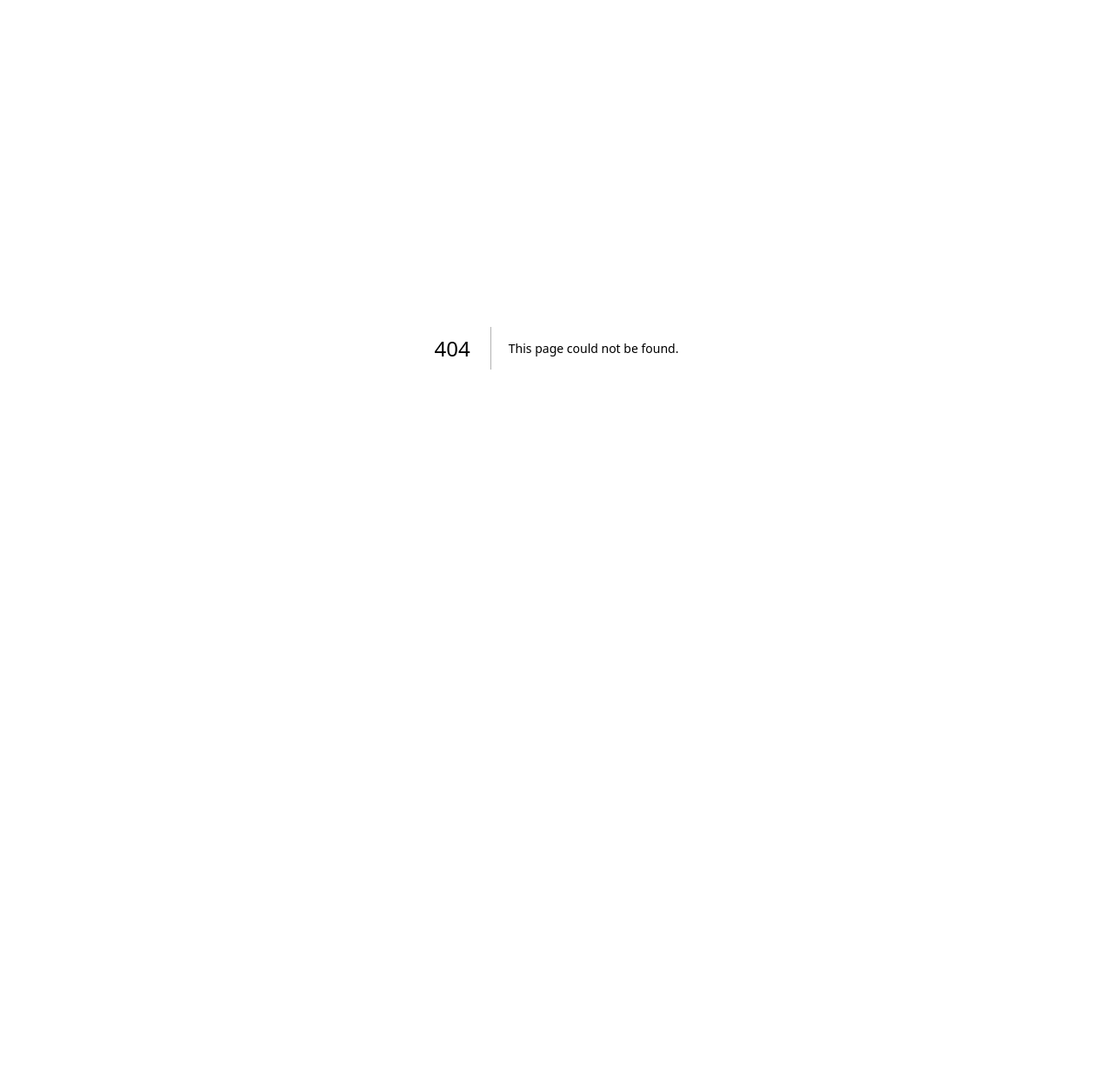
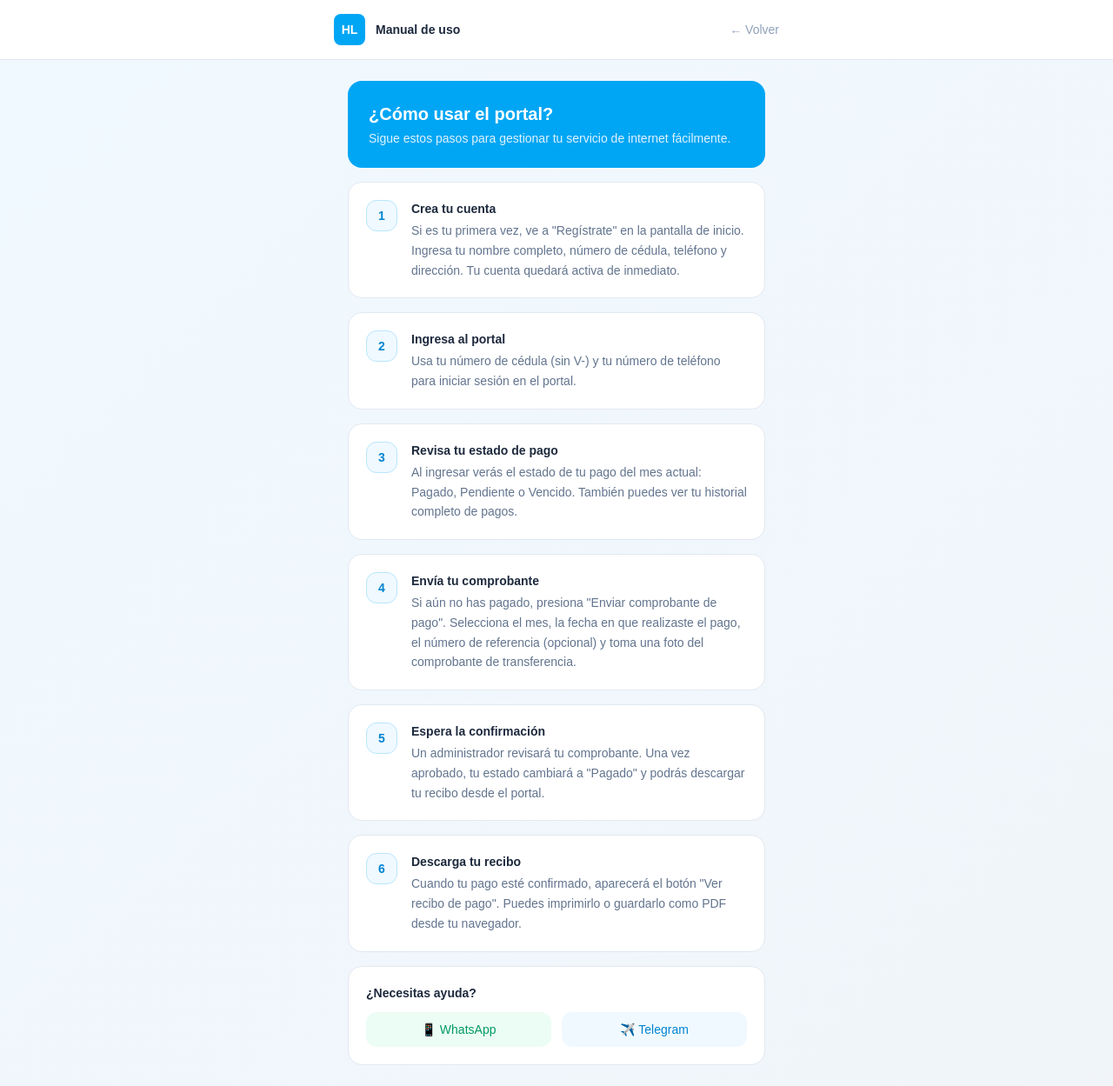
Before and after one commit to wladj13/hl-internet, a Next.js app: page /portal/ayuda in a window 1280 px wide. Before the commit this address had no page. Shown: the whole page at 87% size. Before the commit the page ends 800 px from the top, so only its background shows below. Built offline with nearby package versions, Linux system fonts and the light colour scheme.

Commit message:
feat: manual de uso para clientes en el portal

```diff
--- /dev/null
+++ b/app/portal/ayuda/page.tsx
@@ -0,0 +1,93 @@
+import Link from 'next/link'
+
+const pasos = [
+  {
+    numero: '1',
+    titulo: 'Crea tu cuenta',
+    descripcion: 'Si es tu primera vez, ve a "Regístrate" en la pantalla de inicio. Ingresa tu nombre completo, número de cédula, teléfono y dirección. Tu cuenta quedará activa de inmediato.',
+  },
+  {
+    numero: '2',
+    titulo: 'Ingresa al portal',
+    descripcion: 'Usa tu número de cédula (sin V-) y tu número de teléfono para iniciar sesión en el portal.',
+  },
+  {
+    numero: '3',
+    titulo: 'Revisa tu estado de pago',
+    descripcion: 'Al ingresar verás el estado de tu pago del mes actual: Pagado, Pendiente o Vencido. También puedes ver tu historial completo de pagos.',
+  },
+  {
+    numero: '4',
+    titulo: 'Envía tu comprobante',
+    descripcion: 'Si aún no has pagado, presiona "Enviar comprobante de pago". Selecciona el mes, la fecha en que realizaste el pago, el número de referencia (opcional) y toma una foto del comprobante de transferencia.',
+  },
+  {
+    numero: '5',
+    titulo: 'Espera la confirmación',
+    descripcion: 'Un administrador revisará tu comprobante. Una vez aprobado, tu estado cambiará a "Pagado" y podrás descargar tu recibo desde el portal.',
+  },
+  {
+    numero: '6',
+    titulo: 'Descarga tu recibo',
+    descripcion: 'Cuando tu pago esté confirmado, aparecerá el botón "Ver recibo de pago". Puedes imprimirlo o guardarlo como PDF desde tu navegador.',
+  },
+]
+
+export default function AyudaPage() {
+  return (
+    <div className="min-h-screen bg-gradient-to-br from-sky-50 to-slate-100">
+      <header className="bg-white border-b border-slate-200 px-4 py-4">
+        <div className="max-w-lg mx-auto flex items-center justify-between">
+          <div className="flex items-center gap-3">
+            <div className="w-9 h-9 bg-sky-500 rounded-lg flex items-center justify-center text-white font-bold text-sm">HL</div>
+            <p className="font-semibold text-slate-800 text-sm">Manual de uso</p>
+          </div>
+          <Link href="/portal" className="text-sm text-slate-400 hover:text-slate-600">
+            ← Volver
+          </Link>
+        </div>
+      </header>
+
+      <div className="max-w-lg mx-auto p-4 py-6 space-y-4">
+
+        <div className="bg-sky-500 rounded-2xl p-6 text-white">
+          <h1 className="text-xl font-bold mb-1">¿Cómo usar el portal?</h1>
+          <p className="text-sky-100 text-sm">Sigue estos pasos para gestionar tu servicio de internet fácilmente.</p>
+        </div>
+
+        {pasos.map((paso) => (
+          <div key={paso.numero} className="bg-white rounded-2xl border border-slate-200 p-5 flex gap-4">
+            <div className="shrink-0 w-9 h-9 bg-sky-50 border border-sky-200 rounded-xl flex items-center justify-center text-sky-600 font-bold text-sm">
+              {paso.numero}
+            </div>
+            <div>
+              <p className="font-semibold text-slate-800 text-sm mb-1">{paso.titulo}</p>
+              <p className="text-slate-500 text-sm leading-relaxed">{paso.descripcion}</p>
+            </div>
+          </div>
+        ))}
+
+        <div className="bg-white rounded-2xl border border-slate-200 p-5">
+          <p className="font-semibold text-slate-800 text-sm mb-3">¿Necesitas ayuda?</p>
+          <div className="flex gap-3">
+            <a
+              href="https://wa.me/13815516550"
+              target="_blank"
+              className="flex-1 flex items-center justify-center gap-2 text-sm text-emerald-600 font-medium bg-emerald-50 hover:bg-emerald-100 py-2.5 rounded-xl transition-colors"
+            >
+              📱 WhatsApp
+            </a>
+            <a
+              href="https://t.me/+13815516550"
+              target="_blank"
+              className="flex-1 flex items-center justify-center gap-2 text-sm text-sky-600 font-medium bg-sky-50 hover:bg-sky-100 py-2.5 rounded-xl transition-colors"
+            >
+              ✈️ Telegram
+            </a>
+          </div>
+        </div>
+
+      </div>
+    </div>
+  )
+}
--- a/app/portal/page.tsx
+++ b/app/portal/page.tsx
@@ -74,7 +74,10 @@ export default async function PortalLoginPage({
           </p>
 
           <div className="mt-4 pt-5 border-t border-slate-100 text-center">
-            <p className="text-xs text-slate-400 mb-3">¿Problemas para ingresar? Contacta soporte</p>
+            <Link href="/portal/ayuda" className="text-xs text-sky-600 hover:text-sky-700 font-medium">
+              ¿Cómo usar el portal? Ver manual
+            </Link>
+            <p className="text-xs text-slate-400 mt-3 mb-3">¿Problemas para ingresar? Contacta soporte</p>
             <div className="flex gap-2 justify-center">
               <a
                 href="https://wa.me/13815516550"
```
